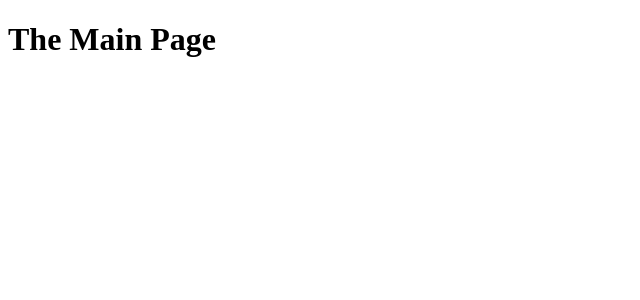
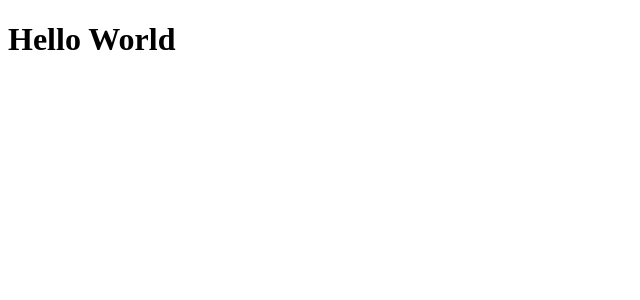
Before and after one commit to crakton/Poketdrive, a Next.js app: page / in a window 1280 px wide. Shown: the top 300 px of the page, without its empty margins (0-640 px from the left). Built offline with nearby package versions, Linux system fonts and the light colour scheme.

Commit message:
chore(ionic): Updating Usage

```diff
--- a/package.json
+++ b/package.json
@@ -13,6 +13,7 @@
   },
   "dependencies": {
     "@ionic/react": "^7.7.2",
+    "@ionic/react-router": "^7.7.2",
     "next": "14.1.0",
     "react": "^18",
     "react-dom": "^18",
--- a/src/app.tsx
+++ b/src/app.tsx
@@ -1,7 +1,6 @@
 import type { Metadata } from "next";
 import { Inter } from "next/font/google";
 import '@ionic/react/css/core.css';
-import { setupIonicReact } from '@ionic/react';
 import "./globals.css";
 
 const inter = Inter({ subsets: ["latin"] });
--- a/src/pages/index.tsx
+++ b/src/pages/index.tsx
@@ -1,8 +1,12 @@
+import { IonPage } from "@ionic/react";
+
 const IndexPage = () => {
     return (
-        <div>
-            <h1>The Main Page</h1>
-        </div>
+        <>
+            <IonPage>
+                <h1>Hello World</h1>
+            </IonPage>
+        </>
     )
 }
 
```
Also changed, not shown: 2 other files (tests, documents, lock files or other folders).
